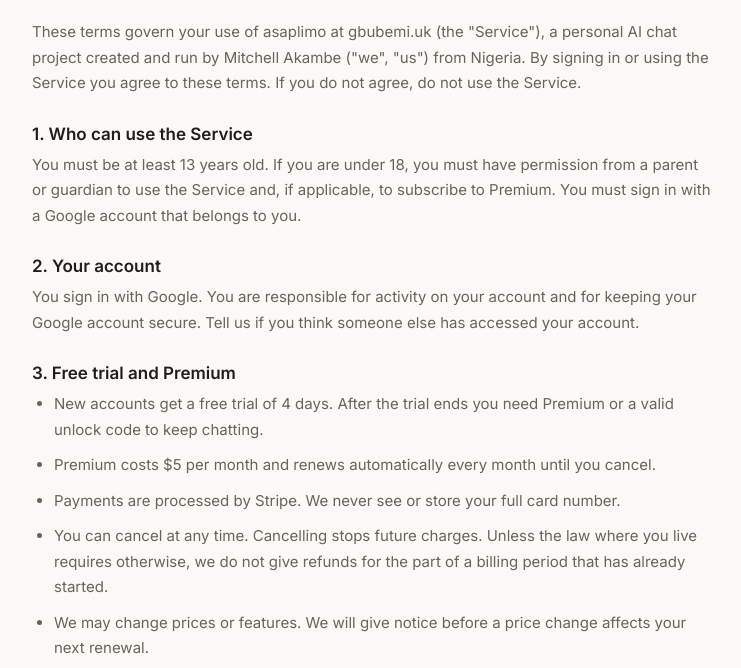
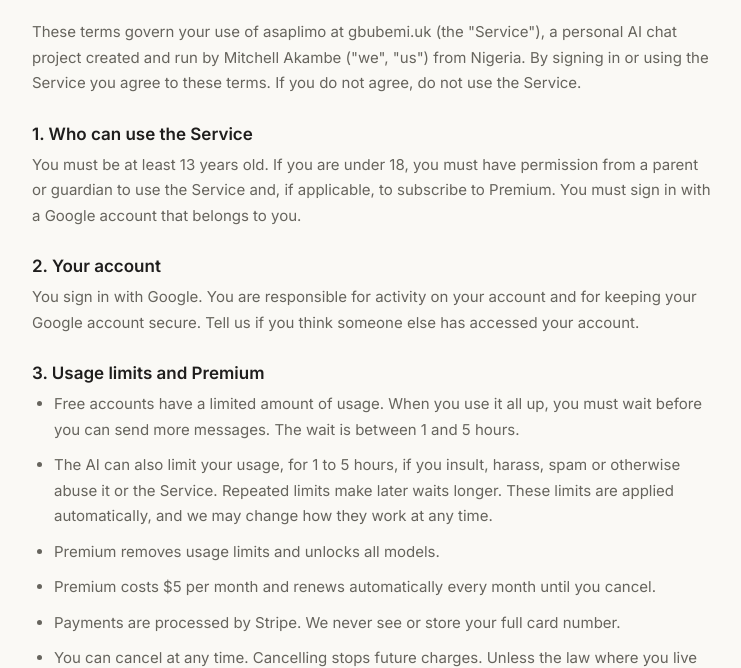
Before and after one commit to brandonlua/cuddly-barnacle, a plain HTML site: page terms.html in a window 1280 px wide. Shown: the part 109-777 px from the top of the page, without its empty margins (268-1009 px from the left). Drawn offline with Linux system fonts and the light colour scheme.

Commit message:
Update terms for usage limits and contact email

```diff
--- a/terms.html
+++ b/terms.html
@@ -36,9 +36,11 @@ a{color:var(--text);}
   <h2>2. Your account</h2>
   <p>You sign in with Google. You are responsible for activity on your account and for keeping your Google account secure. Tell us if you think someone else has accessed your account.</p>
 
-  <h2>3. Free trial and Premium</h2>
+  <h2>3. Usage limits and Premium</h2>
   <ul>
-    <li>New accounts get a free trial of 4 days. After the trial ends you need Premium or a valid unlock code to keep chatting.</li>
+    <li>Free accounts have a limited amount of usage. When you use it all up, you must wait before you can send more messages. The wait is between 1 and 5 hours.</li>
+    <li>The AI can also limit your usage, for 1 to 5 hours, if you insult, harass, spam or otherwise abuse it or the Service. Repeated limits make later waits longer. These limits are applied automatically, and we may change how they work at any time.</li>
+    <li>Premium removes usage limits and unlocks all models.</li>
     <li>Premium costs $5 per month and renews automatically every month until you cancel.</li>
     <li>Payments are processed by Stripe. We never see or store your full card number.</li>
     <li>You can cancel at any time. Cancelling stops future charges. Unless the law where you live requires otherwise, we do not give refunds for the part of a billing period that has already started.</li>
@@ -90,7 +92,7 @@ a{color:var(--text);}
   <p>These terms are governed by the laws of the Federal Republic of Nigeria. Courts in Nigeria have jurisdiction over disputes, unless mandatory consumer law where you live says otherwise.</p>
 
   <h2>15. Contact</h2>
-  <p>Questions or requests: <a href="mailto:CONTACT_EMAIL">CONTACT_EMAIL</a></p>
+  <p>Questions or requests: <a href="mailto:CONTACT_EMAIL">coming soon</a></p>
 
   <p>See also our <a href="privacy.html">Privacy Policy</a> and <a href="cookies.html">Cookie Policy</a>.</p>
 
```
